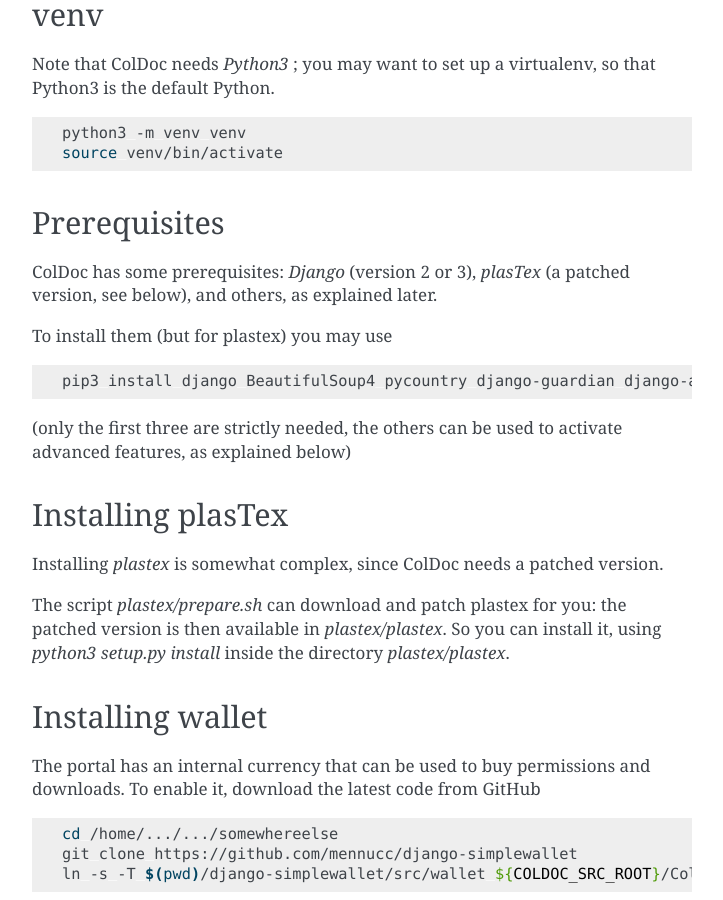
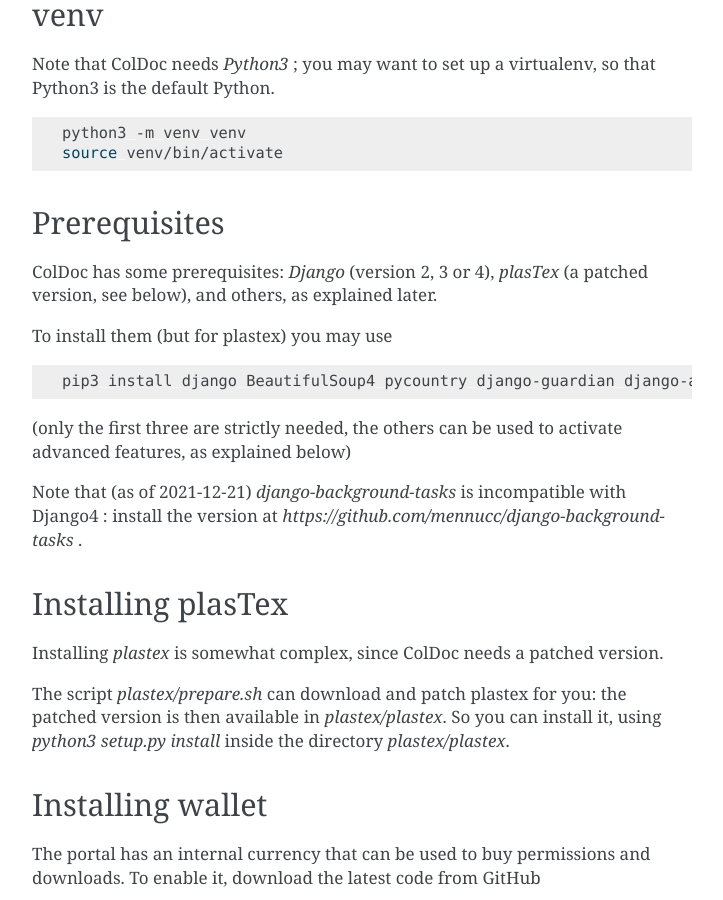
Before and after one commit to mennucc/ColDoc_project, a Sphinx documentation site: the page built from docs/source/install.rst, in a window 1280 px wide and 900 px high, scrolled down 451 px. Shown: the whole window, without its empty margins (388-1111 px from the left). Built offline with Sphinx 7.4.7, drawn with Linux system fonts in a browser that asks for light colours.

Commit message:
update docs for Django4

```diff
--- a/docs/source/install.rst
+++ b/docs/source/install.rst
@@ -30,7 +30,7 @@ Note that ColDoc needs `Python3` ; you may want to set up a virtualenv, so that
 Prerequisites
 -------------
 
-ColDoc has some prerequisites: `Django` (version 2 or 3),
+ColDoc has some prerequisites: `Django` (version 2, 3 or 4),
 `plasTex` (a patched version, see below), and others, as explained later.
 
 To install them (but for plastex) you may use
@@ -40,6 +40,8 @@ To install them (but for plastex) you may use
 	  pip3 install django BeautifulSoup4 pycountry django-guardian django-allauth django-background-tasks django-select2
 
 (only the first three are strictly needed, the others can be used to activate advanced features, as explained below)
+
+Note that (as of 2021-12-21)  `django-background-tasks`  is incompatible with Django4 : install the version at `https://github.com/mennucc/django-background-tasks` .
 
 Installing plasTex
 ------------------
```
